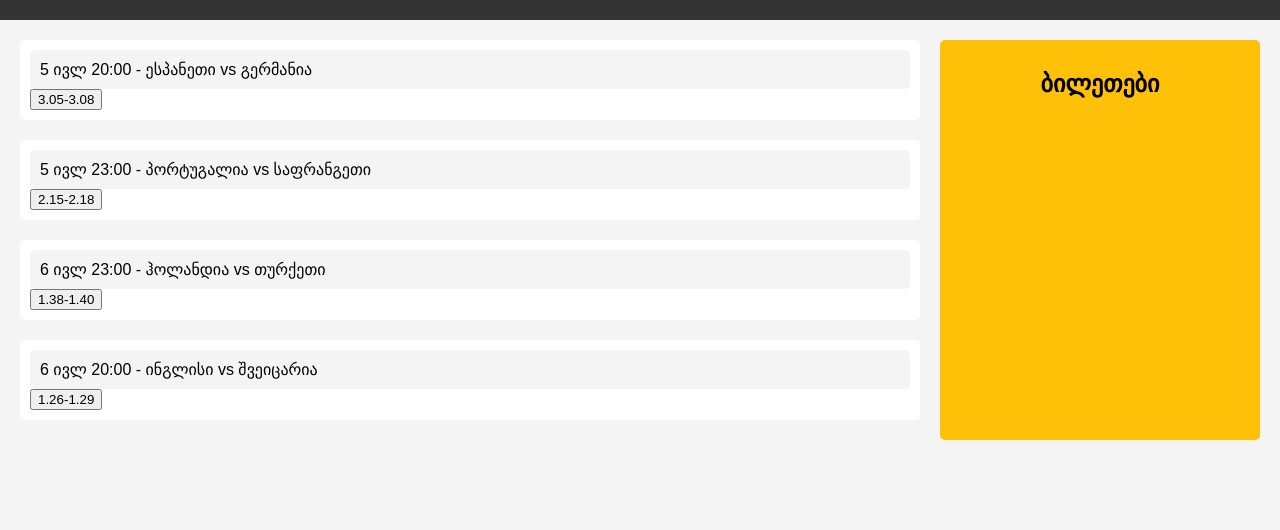
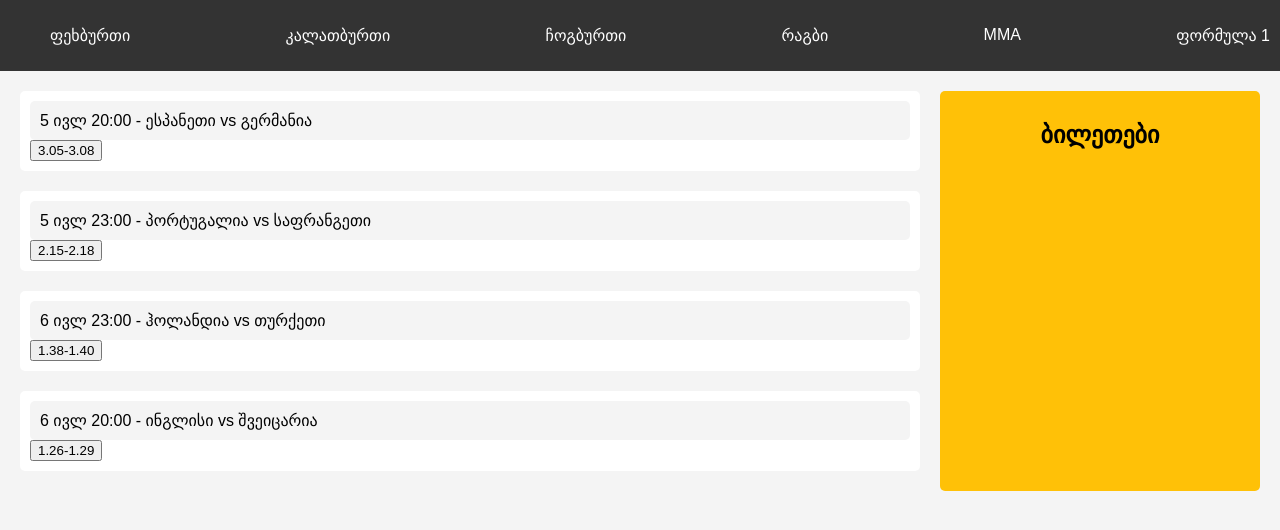
Before and after one commit to DavitVarshanidze/bet-filter, a website: page public/index.html in a window 1280 px wide. Drawn offline with Linux system fonts and the light colour scheme.

Commit message:
cc4 alpha

```diff
--- a/public/index.html
+++ b/public/index.html
@@ -10,7 +10,16 @@
 
 <body>
     <div class="navbar">
-        <!-- სპორტის კატეგორიებს და იკონკებს ვამატებ აქ -->
+        <nav>
+            <ul>
+                <li><a href="#">ფეხბურთი</a></li>
+                <li><a href="#">კალათბურთი</a></li>
+                <li><a href="#">ჩოგბურთი</a></li>
+                <li><a href="#">რაგბი</a></li>
+                <li><a href="#">MMA</a></li>
+                <li><a href="#">ფორმულა 1</a></li>
+            </ul>
+        </nav>
     </div>
     <div class="container">
         <div class="odds-display">
--- a/public/styles.css
+++ b/public/styles.css
@@ -10,6 +10,20 @@ body {
   color: white;
   padding: 10px;
   text-align: center;
+}
+
+.navbar ul {
+  display: flex;
+  justify-content: space-between;
+}
+
+.navbar li {
+  list-style-type: none;
+}
+
+.navbar a {
+  text-decoration: none;
+  color: #fff;
 }
 
 .container {
```
